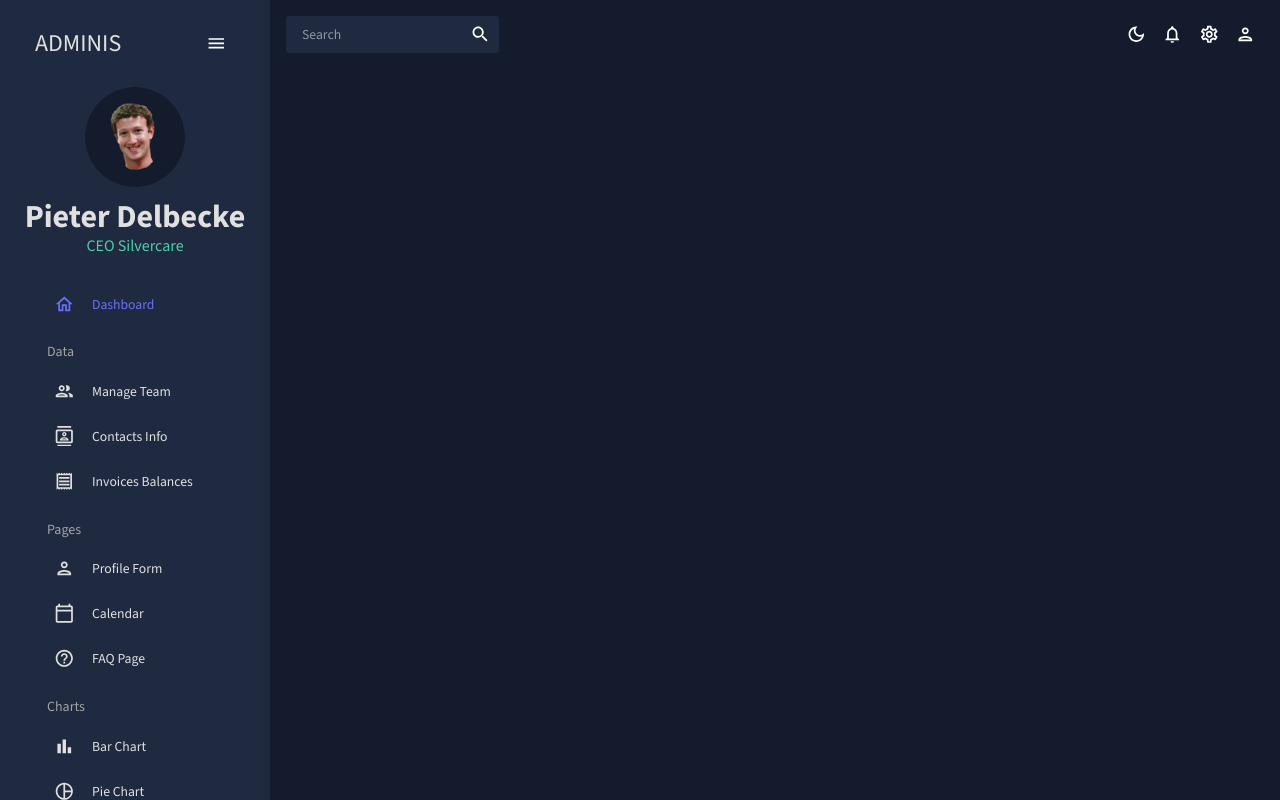
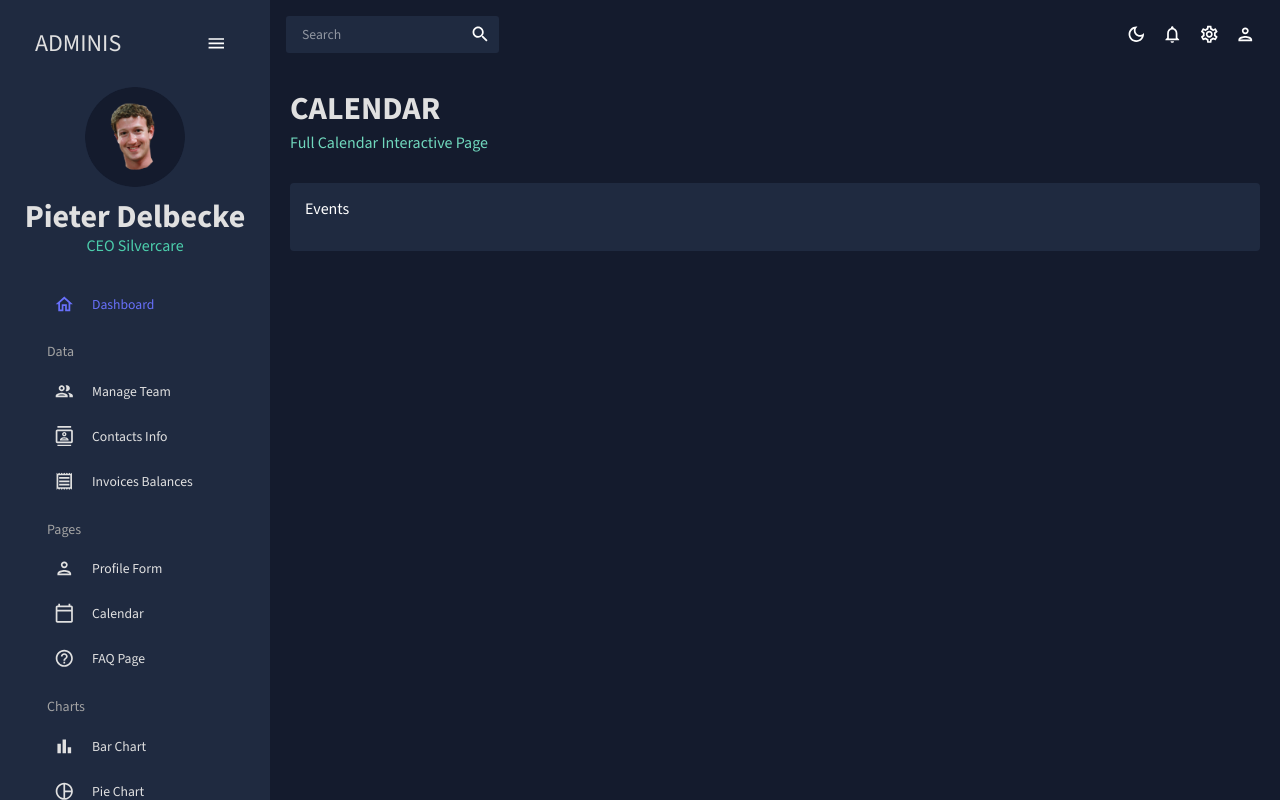
Before and after one commit to PieterJanDelbecke/react-dashboard-v2, a React (Create React App) app: page /calendar in a window 1280 px wide. Built offline with nearby package versions, Linux system fonts and the light colour scheme.

Commit message:
events on calendar scene

```diff
--- a/package.json
+++ b/package.json
@@ -7,6 +7,7 @@
 		"@emotion/styled": "^11.11.0",
 		"@fullcalendar/core": "^6.1.9",
 		"@fullcalendar/daygrid": "^6.1.9",
+		"@fullcalendar/interaction": "^6.1.9",
 		"@fullcalendar/list": "^6.1.9",
 		"@fullcalendar/react": "^6.1.9",
 		"@fullcalendar/timegrid": "^6.1.9",
--- a/src/App.js
+++ b/src/App.js
@@ -8,12 +8,12 @@
 import Contacts from "./scenes/contacts";
 import Invoices from "./scenes/invoices";
 import Form from "./scenes/form";
+import Calendar from "./scenes/calendar";
 // import Bar from "./scenes/bar";
 // import Line from "./scenes/line";
 // import Pie from "./scenes/pie";
 // import FAQ from "./scenes/faq";
 // import Geography from "./scenes/geography";
-// import Calendar from "./scenes/calendar";
 
 function App() {
 	const [theme, colorMode] = useMode();
@@ -32,13 +32,13 @@
 							<Route path="/contacts" element={<Contacts />} />
 							<Route path="/invoices" element={<Invoices />} />
 							<Route path="/form" element={<Form />} />
+							<Route path="/calendar" element={<Calendar />} />
 							{/* <Route path="/bar" element={<Bar />} /> */}
 							{/* <Route path="/pie" element={<Pie />} /> */}
 							{/* <Route path="/line" element={<Line />} /> */}
 							{/* <Route path="/pie" element={<Pie />} /> */}
 							{/* <Route path="/faq" element={<FAQ />} /> */}
 							{/* <Route path="/geography" element={<Geography />} /> */}
-							{/* <Route path="/calendar" element={<Calendar />} /> */}
 						</Routes>
 					</main>
 				</div>
--- /dev/null
+++ b/src/scenes/calendar/index.jsx
@@ -0,0 +1,73 @@
+import { useState } from "react";
+import FullCalendar from "@fullcalendar/react";
+import { formatDate } from "@fullcalendar/core";
+import dayGridPlugin from "@fullcalendar/daygrid";
+import timeGridPlugin from "@fullcalendar/timegrid";
+import interactionPlugin from "@fullcalendar/interaction";
+import listPlugin from "@fullcalendar/list";
+import { Box, List, ListItem, ListItemText, Typography, useTheme } from "@mui/material";
+import Header from "../../components/Header";
+import { tokens } from "../../theme";
+
+const Calendar = () => {
+	const theme = useTheme();
+	const colors = tokens(theme.palette.mode);
+	const [currentEvents, setCurrentEvents] = useState([]);
+
+	const handleDateClick = (selected) => {
+		const title = prompt("Please enter a new title for your event");
+		const calendarApi = selected.view.calendar;
+		calendarApi.unselected();
+
+		if (title) {
+			calendarApi.addEvent({
+				id: `${selected.dateStr}-${title}`,
+				title,
+				start: selected.startStr,
+				end: selected.endStr,
+				allDady: selected.allDay,
+			});
+		}
+	};
+
+	const handleEventClick = (selected) => {
+		if (window.confirm(`Are you sure you want to delete the event '${selected.event.title}`)) {
+			selected.event.remove();
+		}
+	};
+
+	return (
+		<Box m="20px">
+			<Header title="CALENDAR" subtitle="Full Calendar Interactive Page" />
+			<Box display="flex" justifyContent="space-between">
+				{/* CALENDAR SIDEBAR */}
+				<Box flex="1 1 20%" backgroundColor={colors.primary[400]} p="15px" borderRadius="4px">
+					<Typography variant="h5">Events</Typography>
+					<List>
+						{currentEvents.map((event) => (
+							<ListItem
+								key={event.id}
+								sx={{ backgroundColor: colors.greenAccent[500], margin: "10px 0", borderRadius: "2px" }}
+							>
+								<ListItemText
+									primary={event.title}
+									secondary={
+										<Typography>
+											{formatDate(event.start, {
+												year: "numeric",
+												month: "short",
+												day: "numeric",
+											})}
+										</Typography>
+									}
+								/>
+							</ListItem>
+						))}
+					</List>
+				</Box>
+			</Box>
+		</Box>
+	);
+};
+
+export default Calendar;
```
Also changed, not shown: 1 other file (tests, documents, lock files or other folders).
